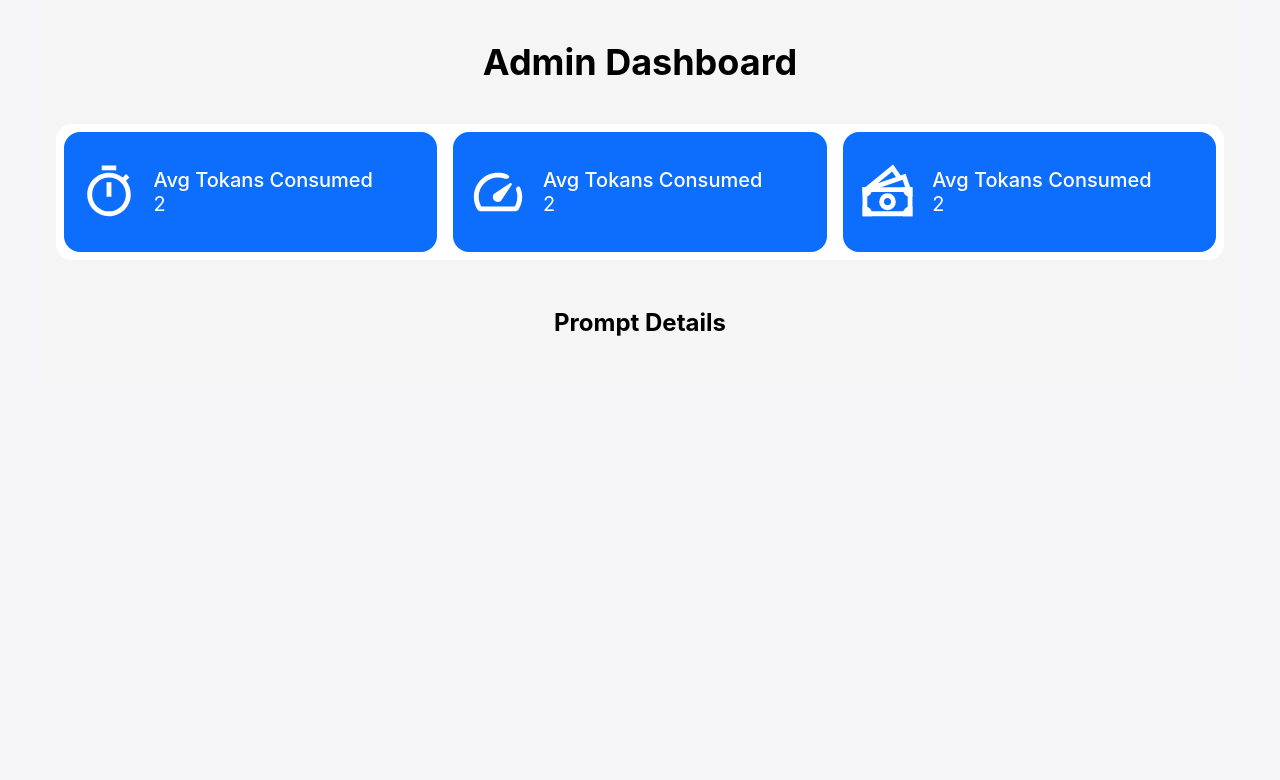
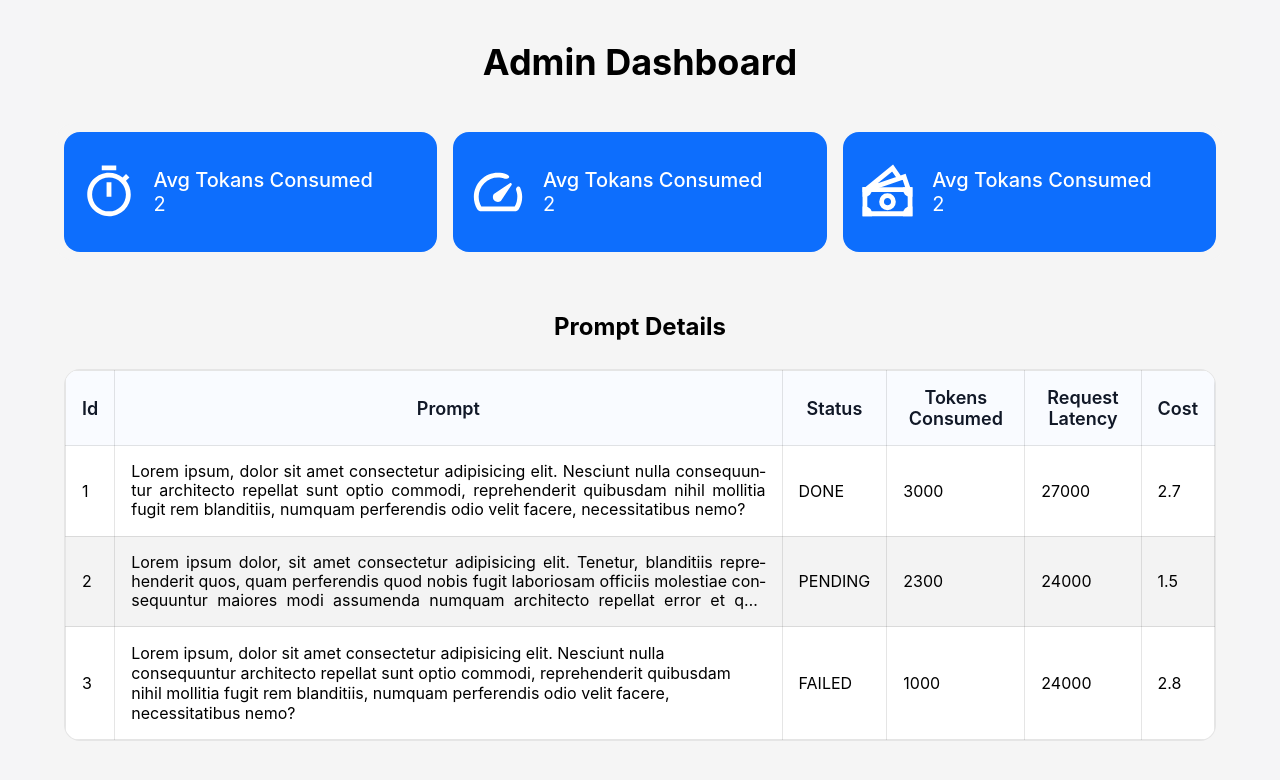
Before and after one commit to MananBagadi100/Robo-frontend, a React app: page /admin in a window 1280 px wide. Shown: the top 780 px of the page. Built offline with nearby package versions, Linux system fonts and the light colour scheme; no server answers; the HTML template or start-up script is replaced by a standard one.

Commit message:
Added table and its styling with dummy data along with other css changes

```diff
--- a/src/Admin.css
+++ b/src/Admin.css
@@ -5,29 +5,32 @@
     padding: 24px 16px;
     background-color: whitesmoke;
     box-sizing: border-box;
+}
 
-}
 .admin-page-heading-section {
     display: flex;
     flex-direction: column;
     margin-bottom: 16px;
     box-sizing: border-box;
 }
+
 .admin-page-heading {
     display: flex;
-    font-size: 24px;
+    font-size: 22px;
+    font-weight: 700;
     justify-content: center;
 }
+
 .admin-page-metrics-section {
     display: flex;
     flex-direction: column;
     width: 100%;
     padding: 8px;
-    background-color: white;
     gap: 16px;
     border-radius: 16px;
     box-sizing: border-box;
 }
+
 .admin-page-metrics-box {
     display: flex;
     flex-direction: row;
@@ -38,12 +41,14 @@
     align-items: center;
     box-sizing: border-box;
 }
+
 .admin-page-metrics-image {
     display: flex;
     width: 20%;
     height: 20%;
     object-fit: contain;
 }
+
 .admin-page-metrics-details-area {
     display: flex;
     flex-direction: column;
@@ -53,11 +58,13 @@
     padding: 8px 12px;
     justify-content: center;
 }
+
 .admin-page-metrics-title {
     font-size: 18px;
     font-weight: 500;
     color: white;
 }
+
 .admin-page-metrics-value {
     display: flex;
     font-size: 18px;
@@ -68,48 +75,116 @@
     display: flex;
     flex-direction: column;
     width: 100%;
-    padding: 24px 8px;
+    padding: 28px 8px;
     box-sizing: border-box;
+}
 
-}
 .admin-page-prompt-details-heading {
     display: flex;
     justify-content: center;
     font-size: 20px;
+    margin-bottom: 16px;
 }
+
+.admin-prompt-details-table-wrapper {
+    display: none;
+}
+
 @media (min-width: 768px) {
     .admin-page-content-area {
         max-width: 1200px;
         margin: 0 auto;
     }
+
     .admin-page-heading-section {
         margin-bottom: 24px;
     }
+
     .admin-page-heading {
         font-size: 36px;
         padding: 16px 0;
     }
+
     .admin-page-metrics-section {
         flex-direction: row;
         margin-bottom: 24px;
+        background-color: inherit;
     }
+
     .admin-page-metrics-box {
         padding: 24px 16px;
     }
+
     .admin-page-metrics-details-area {
         padding: 12px 16px;
     }
+
     .admin-page-metrics-image {
         height: 80%;
     }
+
     .admin-page-metrics-title {
         font-size: 20px;
     }
+
     .admin-page-metrics-value {
         font-size: 20px;
     }
+
     .admin-page-prompt-details-heading {
         font-size: 24px;
+        margin-bottom: 28px;
     }
 
+    .admin-page-prompt-details-list-mobile {
+        display: none;
+    }
+
+    .admin-prompt-details-table-wrapper {
+        display: flex;
+        flex-direction: column;
+        width: 100%;
+        border-radius: 16px;
+        overflow: hidden;
+        border:  1px solid rgba(0,0,0,0.1);
+        background-color: white;
+    }
+    .admin-prompt-details-table {
+        border-collapse: collapse;
+        border-radius: 16px;
+        padding: 8px;
+    }
+     th , td {
+        padding: 16px;
+        border:  1px solid rgba(0,0,0,0.1);
+    }
+
+    tr:nth-of-type(2n) {
+        background-color: rgb(243, 243, 243);
+    }
+
+    /* tr:nth-of-type(n+2) {
+        background-color: rgb(149, 67, 67);
+    } */
+
+    th {
+        font-size: 18px;
+        font-weight: 600;
+        background-color: #f9fbff;
+        color: #111827;
+    }
+
+    .table-prompt-column{
+        text-align: justify;
+        hyphens: auto;
+        display: -webkit-box;
+        line-clamp: 3;
+        -webkit-line-clamp: 3;
+        -webkit-box-orient: vertical;
+        overflow: hidden;
+        text-overflow: ellipsis;
+        line-height: 1.2;
+    }
+
+
 }
--- a/src/Admin.jsx
+++ b/src/Admin.jsx
@@ -2,6 +2,7 @@ import './Admin.css'
 import StopWatch from './assets/stopwatch-outline.svg'
 import MoneyIcon from './assets/MoneyIcon.svg'
 import SpeedIcon from './assets/speedIcon.svg'
+import PromptDetailsCard from './PromptDetailsCard'
 const Admin = () => {
     return (
         <>
@@ -37,8 +38,51 @@ const Admin = () => {
                     <h2 className="admin-page-prompt-details-heading">
                         Prompt Details
                     </h2>
-                    <div className="admin-page-prompt-details-content-area">
 
+                    {/* For Mobile only */}
+                    <ul className="admin-page-prompt-details-list-mobile">
+                        <PromptDetailsCard />
+                    </ul>
+
+                    <div className="admin-prompt-details-table-wrapper">
+                        <table className='admin-prompt-details-table'>
+                            <thead>
+                                <tr>
+                                    <th>Id</th>
+                                    <th>Prompt</th>
+                                    <th>Status</th>
+                                    <th>Tokens Consumed</th>
+                                    <th>Request Latency</th>
+                                    <th>Cost</th>
+                                </tr>
+                            </thead>
+                            <tbody>
+                                <tr>
+                                    <td>1</td>
+                                    <td><p className='table-prompt-column'>Lorem ipsum, dolor sit amet consectetur adipisicing elit. Nesciunt nulla consequuntur architecto repellat sunt optio commodi, reprehenderit quibusdam nihil mollitia fugit rem blanditiis, numquam perferendis odio velit facere, necessitatibus nemo?</p></td>
+                                    <td>DONE</td>
+                                    <td>3000</td>
+                                    <td>27000</td>
+                                    <td>2.7</td>
+                                </tr>
+                                <tr>
+                                    <td>2</td>
+                                    <td><p className='table-prompt-column'>Lorem ipsum dolor, sit amet consectetur adipisicing elit. Tenetur, blanditiis reprehenderit quos, quam perferendis quod nobis fugit laboriosam officiis molestiae consequuntur maiores modi assumenda numquam architecto repellat error et qui?Lorem ipsum dolor, sit amet consectetur adipisicing elit. Vitae ipsa, laboriosam optio enim eveniet ipsum nulla, officia incidunt veniam, ex eius. Quod eum sequi ab voluptatibus quaerat. Velit, commodi cum?</p></td>
+                                    <td>PENDING</td>
+                                    <td>2300</td>
+                                    <td>24000</td>
+                                    <td>1.5</td>
+                                </tr>
+                                <tr>
+                                    <td>3</td>
+                                    <td><p id='testing'>Lorem ipsum, dolor sit amet consectetur adipisicing elit. Nesciunt nulla consequuntur architecto repellat sunt optio commodi, reprehenderit quibusdam nihil mollitia fugit rem blanditiis, numquam perferendis odio velit facere, necessitatibus nemo?</p></td>
+                                    <td>FAILED</td>
+                                    <td>1000</td>
+                                    <td>24000</td>
+                                    <td>2.8</td>
+                                </tr>
+                            </tbody>
+                        </table>
                     </div>
                 </section>
             </main>
--- /dev/null
+++ b/src/PromptDetailsCard.css
@@ -0,0 +1,63 @@
+.prompt-card-wrapper-mobile {
+    display: flex;
+    flex-direction: column;
+    width: 100%;
+    list-style: none;
+    padding: 16px;
+    border: 1px solid grey;
+    background-color: white;
+    border-radius: 16px;
+    box-sizing: border-box;
+}
+.prompt-card-mobile {
+    display: flex;
+    flex-direction: column;
+    width: 100%;
+    gap: 8px;
+    box-sizing: border-box;
+}
+.prompt-card-header-mobile p {
+    text-align: justify;
+    hyphens: auto;
+    display: -webkit-box;
+    line-clamp: 4;
+    -webkit-line-clamp: 4;
+    -webkit-box-orient: vertical;
+    overflow: hidden;
+}
+.prompt-card-details-section-mobile {
+    display: flex;
+    flex-direction: column;
+    width: 100%;
+    line-height: 1.2;
+}
+.prompt-row-card-desktop {
+    display: none;
+}
+
+/* Keep table layout working on desktop */
+@media (min-width: 768px) {
+    .prompt-card-wrapper-mobile {
+        display: none;
+    }
+    .prompt-row-card-desktop {
+        display: table-row;
+    }
+    .best {
+        /* optional: gives the cell room; parent table/colgroup can refine widths */
+        max-width: 0; /* helps clamping inside table cells */
+    }
+
+    .prompt-clamp-desktop {
+        margin: 0;
+        display: -webkit-box;
+        -webkit-box-orient: vertical;
+        line-clamp: 3;
+        -webkit-line-clamp: 3;
+        overflow: hidden;
+        text-overflow: ellipsis;
+        word-break: break-word;
+        hyphens: auto;
+        text-align: justify;
+    }
+}
--- /dev/null
+++ b/src/PromptDetailsCard.jsx
@@ -0,0 +1,36 @@
+import './PromptDetailsCard.css'
+const PromptDetailsCard = () => {
+    return (
+        <>
+            {/* For Mobile */}
+            <li className="prompt-card-wrapper-mobile">
+                <article className="prompt-card-mobile">
+                    <header className='prompt-card-header-mobile'>
+                        <p><strong>Prompt :</strong> Lorem ipsum dolor sit amet consectetur adipisicing elit. Eos facere repellat sunt, maxime officia reiciendis dignissimos saepe similique voluptas aspernatur molestiae libero hic tempore veritatis, dicta accusantium suscipit maiores ex.</p>
+                        <span>status</span>
+                    </header>
+                    <section className='prompt-card-details-section-mobile'>
+                        <p><strong>Tokens Consumed :</strong> 300</p>
+                        <p><strong>Request Latency :</strong> 25000</p>
+                        <p><strong>Cost Incurred :</strong> 40 rupees</p>
+                    </section>
+                </article>
+            </li>
+
+            {/* For Desktop */}
+            <tr className='prompt-row-card-desktop'>
+                <td>12</td>
+                <td className='best'>
+                    <p className='prompt-clamp-desktop'>
+                      Lorem ipsum dolor sit, amet consectetur adipisicing elit. Porro qui veniam explicabo optio sit hic quasi officiis quam expedita iusto inventore culpa facilis in deleniti asperiores iure eligendi, accusantium libero?
+                    </p>
+                </td>
+                <td>DONE</td>
+                <td>3000</td>
+                <td>27000</td>
+                <td>2.7</td>
+            </tr>
+        </>
+    )
+}
+export default PromptDetailsCard
```
